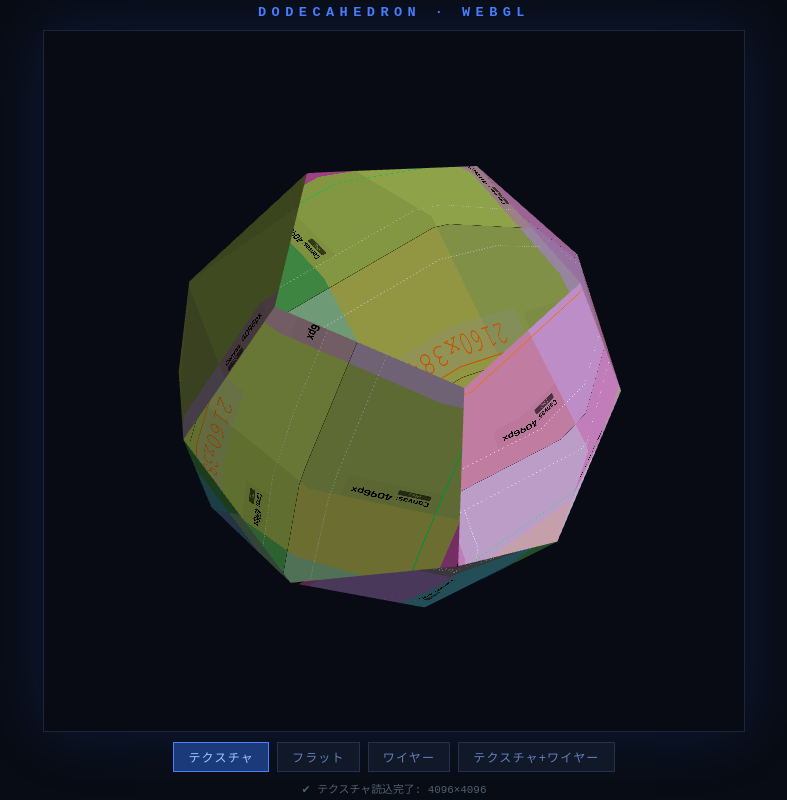
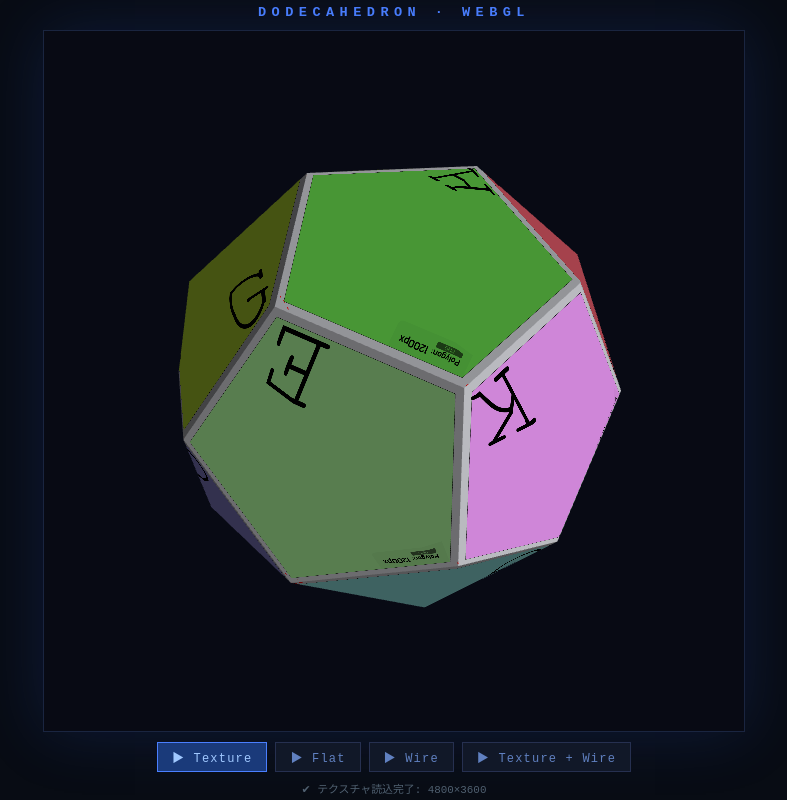
Before and after one commit to cat-nekomaru/web-opentoonz, a plain HTML site: page github-pages/A/0100/051_texture-large.html in a window 1280 px wide. Shown: the whole page, without its empty margins (246-1033 px from the left). Drawn offline with Linux system fonts and the light colour scheme; animation ran at ten frames a second.

```diff
--- a/github-pages/A/0100/051_test-for-FireHD8.html
+++ b/github-pages/A/0100/051_texture-large.html
@@ -26,10 +26,10 @@
 <h1>Dodecahedron &middot; WebGL</h1>
 <canvas id="c" width="700" height="700"></canvas>
 <div id="controls">
-  <button id="bTex"  class="on">テクスチャ</button>
-  <button id="bFlat"         >フラット</button>
-  <button id="bWire"         >ワイヤー</button>
-  <button id="bBoth"         >テクスチャ+ワイヤー</button>
+  <button id="bTex"  class="on">▶︎ Texture</button>
+  <button id="bFlat"         >▶︎ Flat</button>
+  <button id="bWire"         >▶︎ Wire </button>
+  <button id="bBoth"         >▶︎ Texture + Wire</button>
 </div>
 <div id="log">起動中...</div>
 
@@ -328,12 +328,12 @@
   log('✔ テクスチャ読込完了: ' + img.width + '×' + img.height);
 };
 img.onerror = () => {
-  log('⚠ texture_001_4800x3600.png 未検出 — フラットモードに切替');
+  log('⚠ texture_001_4800x3600.png 未検出 — フラットモードに切替'); //　⭐️
   mode = 'flat';
   document.getElementById('bFlat').classList.add('on');
   document.getElementById('bTex').classList.remove('on');
 };
-img.src = 'canvas_003_4x4K.png'; // ⭐️
+img.src = 'texture_001_4800x3600.png'; // ⭐️
 
 // ─── gl-matrix 相当の行列計算 (依存ゼロ) ─────────────────
 // ★ここが前回のバグ原因: multiply の row/col オーダーを修正
```
Also changed, not shown: github-pages/A/0100/050_12-flat-face.html (+6 -6 lines), github-pages/A/0100/052_12ff-2nd.html (+1 -1 lines), github-pages/A/0100/053_texture-large.html (renamed from github-pages/A/0100/053_test-for-FireHD8.html, +1 -1 lines).
